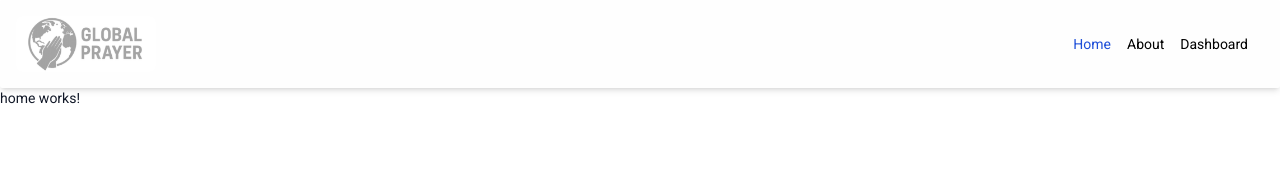
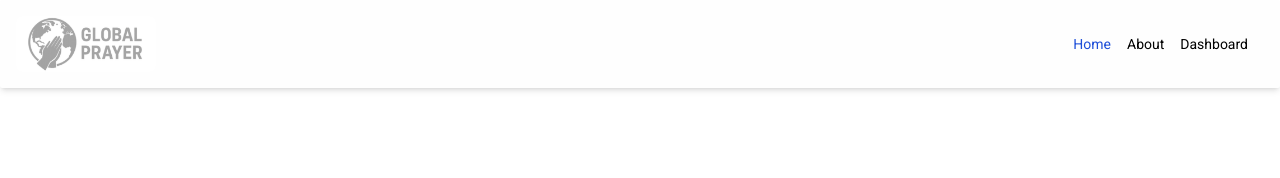
Before and after one commit to chanqoDev/global-prayer-dashboard, an Angular app: page / in a window 1280 px wide. Shown: the top 178 px of the page. Built offline with nearby package versions, Linux system fonts and the light colour scheme.

Commit message:
install Slick carousel lib for hero slider component

```diff
--- a/package.json
+++ b/package.json
@@ -42,6 +42,7 @@
     "gsap": "^3.13.0",
     "mongoose": "^8.18.1",
     "rxjs": "~7.8.0",
+    "slick-carousel": "^1.8.1",
     "tslib": "^2.3.0",
     "uuid": "^13.0.0"
   },
--- a/src/app/features/home/home.html
+++ b/src/app/features/home/home.html
@@ -1 +1,3 @@
-<p>home works!</p>
+<div class="hero">
+
+</div>
```
Also changed, not shown: 2 other files (tests, documents, lock files or other folders).
